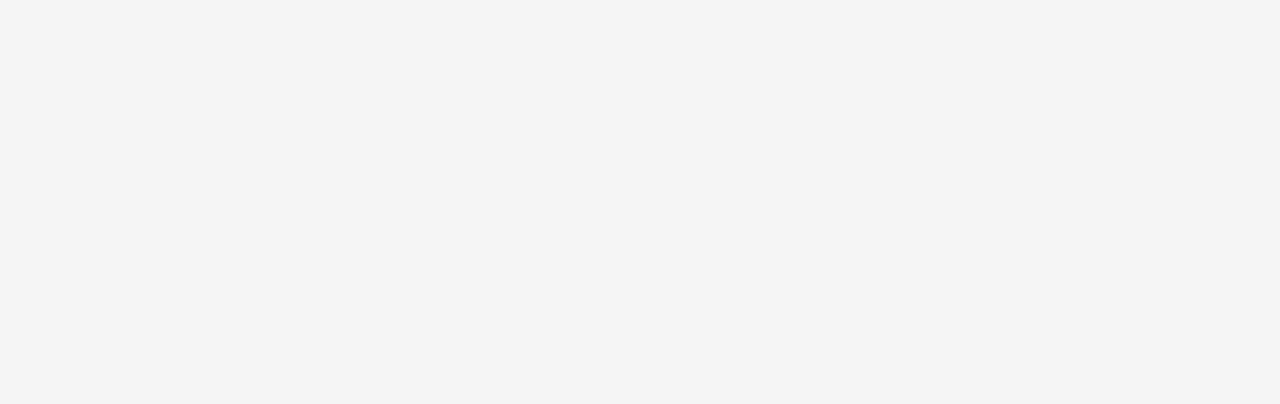
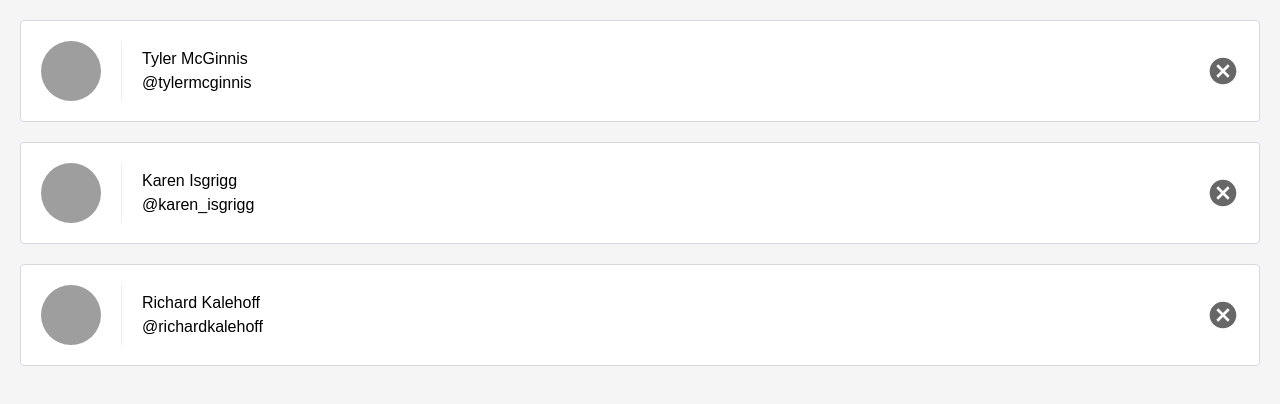
Before and after one commit to travisjroberts/contacts, a React (Create React App) app: page / in a window 1280 px wide. Shown: the top 404 px of the page. Built offline with nearby package versions, Linux system fonts and the light colour scheme.

Commit message:
added UI

```diff
--- a/src/ListContacts.js
+++ b/src/ListContacts.js
@@ -2,10 +2,25 @@
 
 class ListContacts extends Component {
   render() {
-    console.log('Props', this.props)
     return (
         <ol className='contact-list'>
-
+          {this.props.contacts.map((contact) => (
+              <li key={contact.id} className='contact-list-item'>
+                <div
+                    className='contact-avatar'
+                    style={{
+                      backgroundImage: `url(${contact.avatarURL})`
+                    }}
+                ></div>
+                <div className='contact-details'>
+                  <p>{contact.name}</p>
+                  <p>{contact.handle}</p>
+                </div>
+                <button className='contact-remove'>
+                  Remove
+                </button>
+              </li>
+          ))}
         </ol>
     )
   }
```
